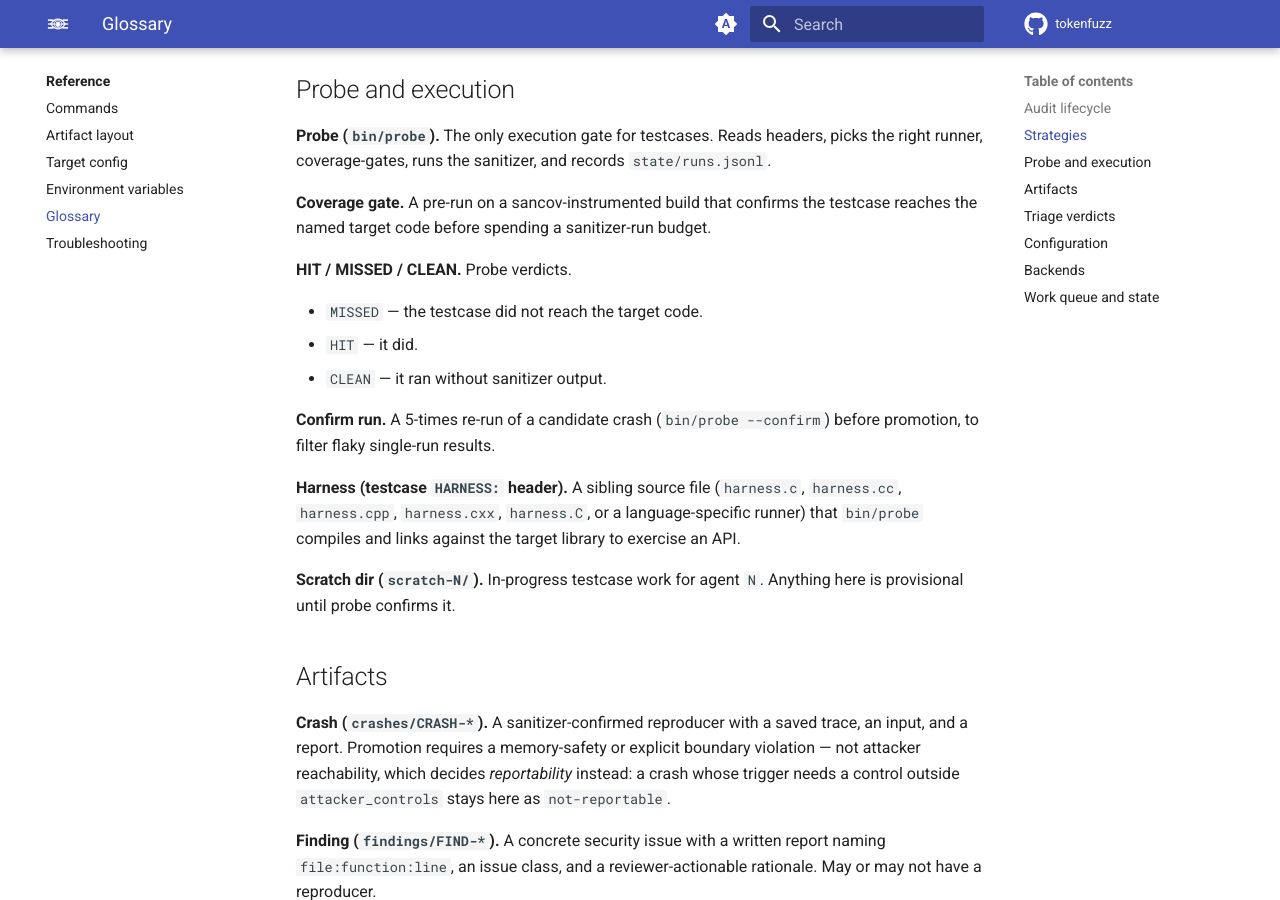
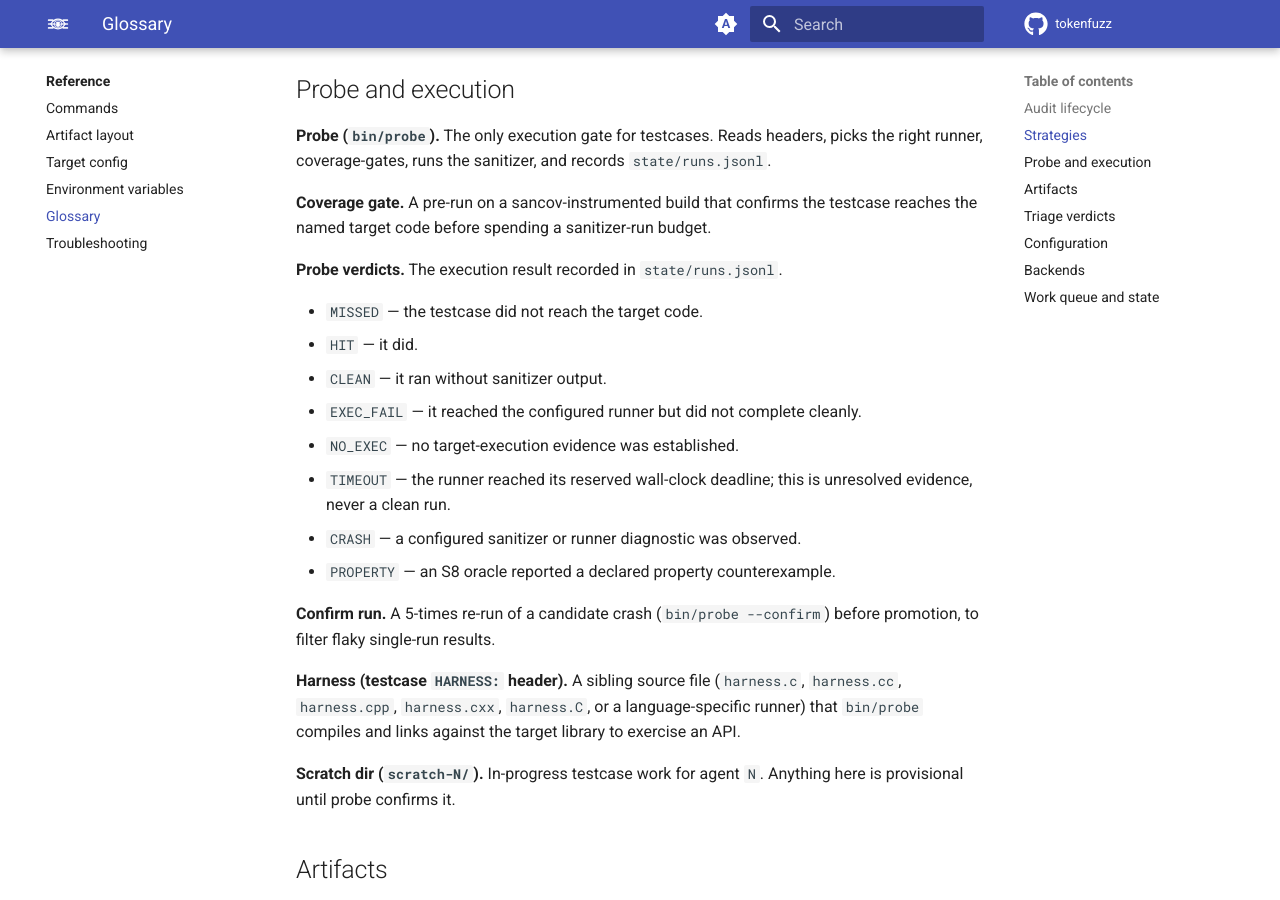
Before and after one commit to tokenfuzz/tokenfuzz, an MkDocs documentation site: the page built from docs/reference/glossary.md, in a window 1280 px wide and 900 px high, scrolled down 1085 px. Built offline with MkDocs 1.6.1 and Material for MkDocs 9.7.7, drawn with Linux system fonts in a browser that asks for light colours; comment, search, counter and statistics services are not loaded.

Commit message:
runner: a timeout survives repetition as its own outcome
run-sanitizer-multi collapsed a timed-out run into "may not have executed",
so a target that consumed its wall was indistinguishable from one that never
ran. It now counts timeouts, reports verdict=TIMEOUT, and exits 124 -- the
code lib/timeout.py reserves and target.toml cannot configure as a runner
success. Any timeout makes a mixed confirmation inconclusive rather than
laundering it through the clean runs.

The glossary lists the full probe verdict set, which stopped at HIT/MISSED/
CLEAN.

Verified: suite 4236 passed, 0 failed; bin/docs build strict.

```diff
--- a/docs/reference/glossary.md
+++ b/docs/reference/glossary.md
@@ -58,11 +58,17 @@ sanitizer, and records `state/runs.jsonl`.
 confirms the testcase reaches the named target code before
 spending a sanitizer-run budget.
 
-**HIT / MISSED / CLEAN.** Probe verdicts.
+**Probe verdicts.** The execution result recorded in `state/runs.jsonl`.
 
 - `MISSED` — the testcase did not reach the target code.
 - `HIT` — it did.
 - `CLEAN` — it ran without sanitizer output.
+- `EXEC_FAIL` — it reached the configured runner but did not complete cleanly.
+- `NO_EXEC` — no target-execution evidence was established.
+- `TIMEOUT` — the runner reached its reserved wall-clock deadline; this is
+  unresolved evidence, never a clean run.
+- `CRASH` — a configured sanitizer or runner diagnostic was observed.
+- `PROPERTY` — an S8 oracle reported a declared property counterexample.
 
 **Confirm run.** A 5-times re-run of a candidate crash
 (`bin/probe --confirm`) before promotion, to filter flaky
```
Also changed, not shown: 2 other files.
